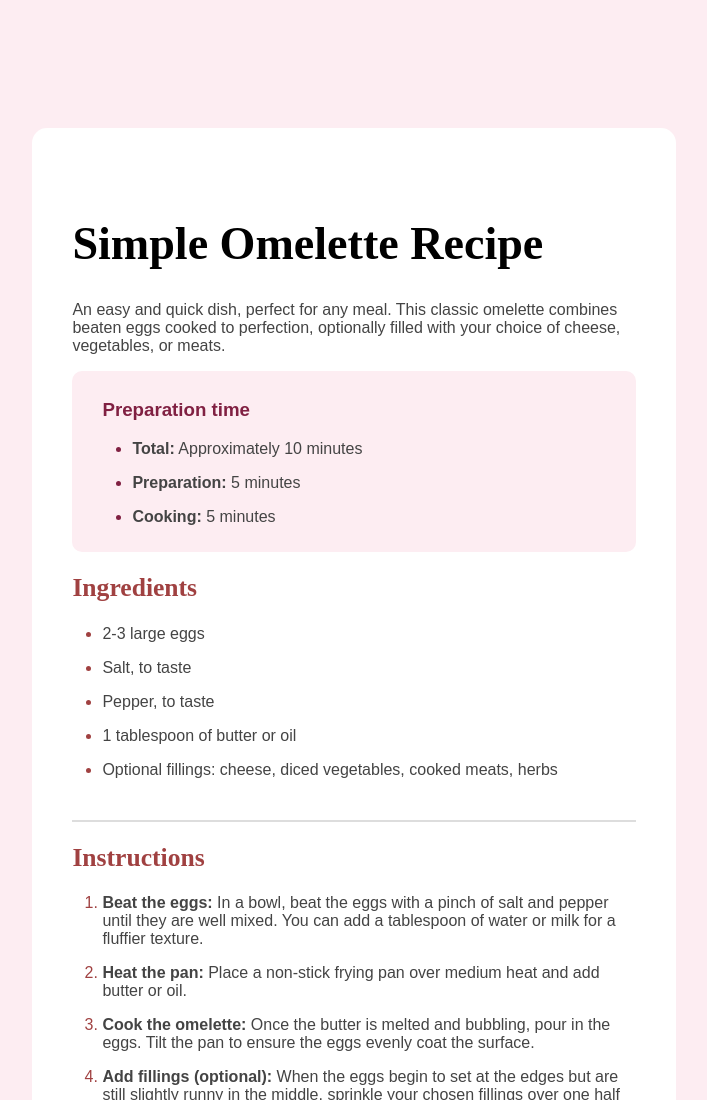
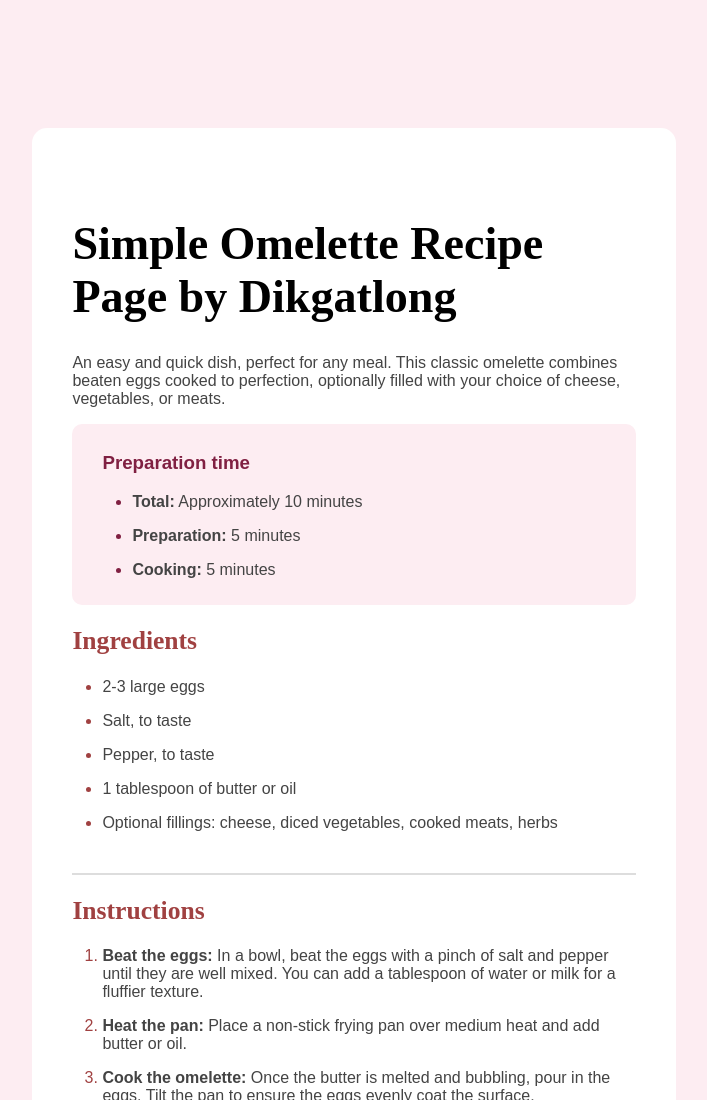
Before and after one commit to Dikgatlong27/Recipe-Page_Frontend-Mentor, a plain HTML site: page index.html in a window 1280 px wide. Shown: the top 1100 px of the page, without its empty margins (286-993 px from the left). Drawn offline with Linux system fonts and the light colour scheme; a web font is replaced by a local one.

Commit message:
# H1 edited

```diff
--- a/index.html
+++ b/index.html
@@ -16,7 +16,7 @@
   </div>
 
   <div>
-    <h1>Simple Omelette Recipe</h1>
+    <h1>Simple Omelette Recipe Page by Dikgatlong</h1>
 
     <p>An easy and quick dish, perfect for any meal. This classic omelette combines beaten eggs cooked
     to perfection, optionally filled with your choice of cheese, vegetables, or meats.</p>
```
